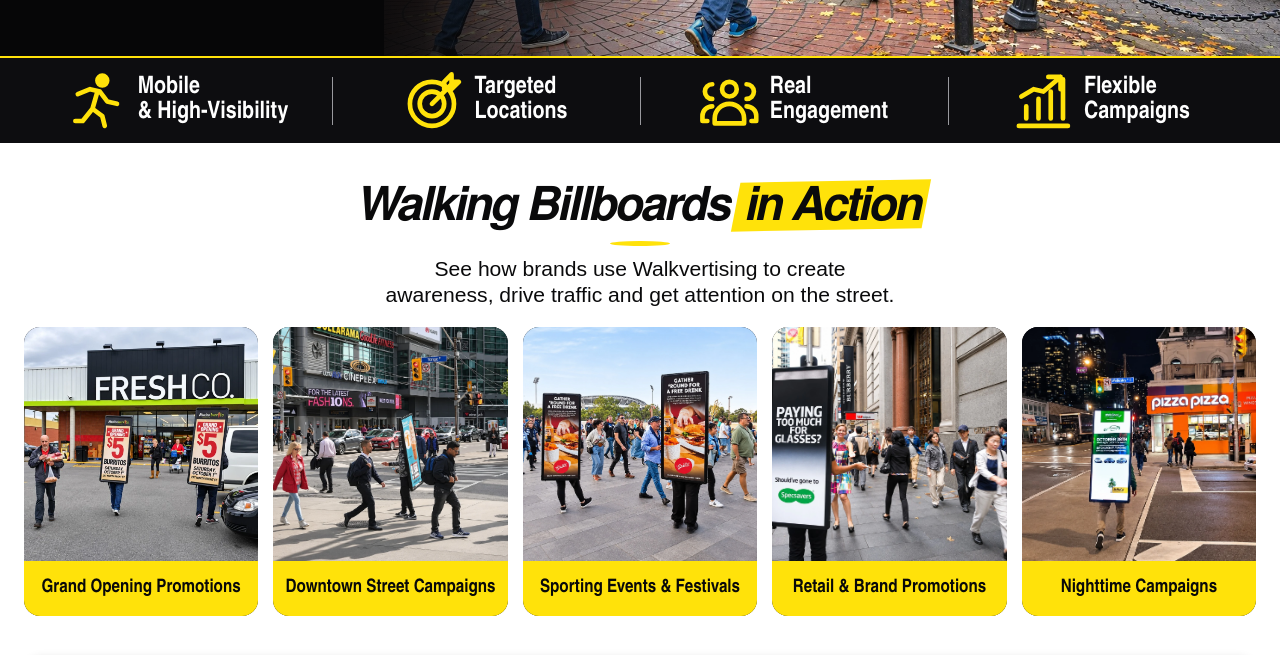
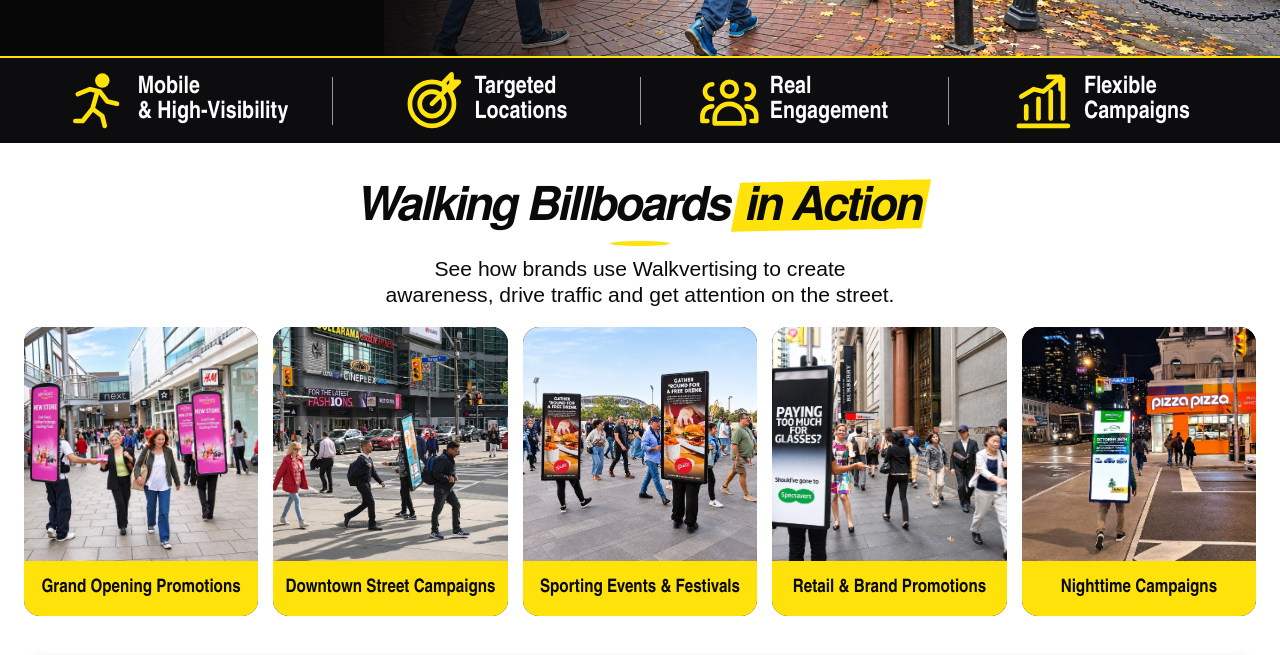
Before and after one commit to nmjp8989/walkversity, a plain HTML site: page index.html in a window 1280 px wide. Shown: the part 571-1226 px from the top of the page. Drawn offline with Linux system fonts and the light colour scheme.

Commit message:
Update homepage Grand Opening Promotions with supplied Arcades campaign photo

```diff
--- a/index.html
+++ b/index.html
@@ -70,7 +70,7 @@
     <p>See how brands use Walkvertising to create awareness, drive traffic and get attention on the street.</p>
   </div>
   <div class="grid campaign-action-grid">
-    <a href="gallery.html?category=grand-openings" class="tile tile-yellow"><img src="assets/action-grand-opening.webp" alt="Mucho Burrito grand opening walking billboards outside a FreshCo store" width="1600" height="900" loading="lazy" decoding="async"><span class="tile-caption">Grand Opening Promotions</span></a>
+    <a href="gallery.html?category=grand-openings" class="tile tile-yellow"><img src="assets/action-grand-opening-arcades.webp" alt="Walking billboard ambassadors promoting The Arcades new store opening in a busy shopping centre" width="1408" height="1056" loading="lazy" decoding="async"><span class="tile-caption">Grand Opening Promotions</span></a>
     <a href="gallery.html?category=corporate" class="tile tile-yellow"><img src="assets/action-downtown-street.webp" alt="A walking billboard promoting a cold drink on a busy downtown Toronto street" width="1262" height="1246" loading="lazy" decoding="async"><span class="tile-caption">Downtown Street Campaigns</span></a>
     <a href="gallery.html?category=festivals" class="tile tile-yellow"><img src="assets/action-sporting-events.webp" alt="Walking billboard ambassadors promoting a restaurant offer among stadium event crowds" width="1254" height="1254" loading="lazy" decoding="async"><span class="tile-caption">Sporting Events &amp; Festivals</span></a>
     <a href="gallery.html?category=retail" class="tile tile-yellow"><img src="assets/action-retail-promotion.webp" alt="A Specsavers walking billboard reaching pedestrians on a busy shopping street" width="1448" height="1086" loading="lazy" decoding="async"><span class="tile-caption">Retail &amp; Brand Promotions</span></a>
```
Also changed, not shown: assets/action-grand-opening-arcades.webp (added).
